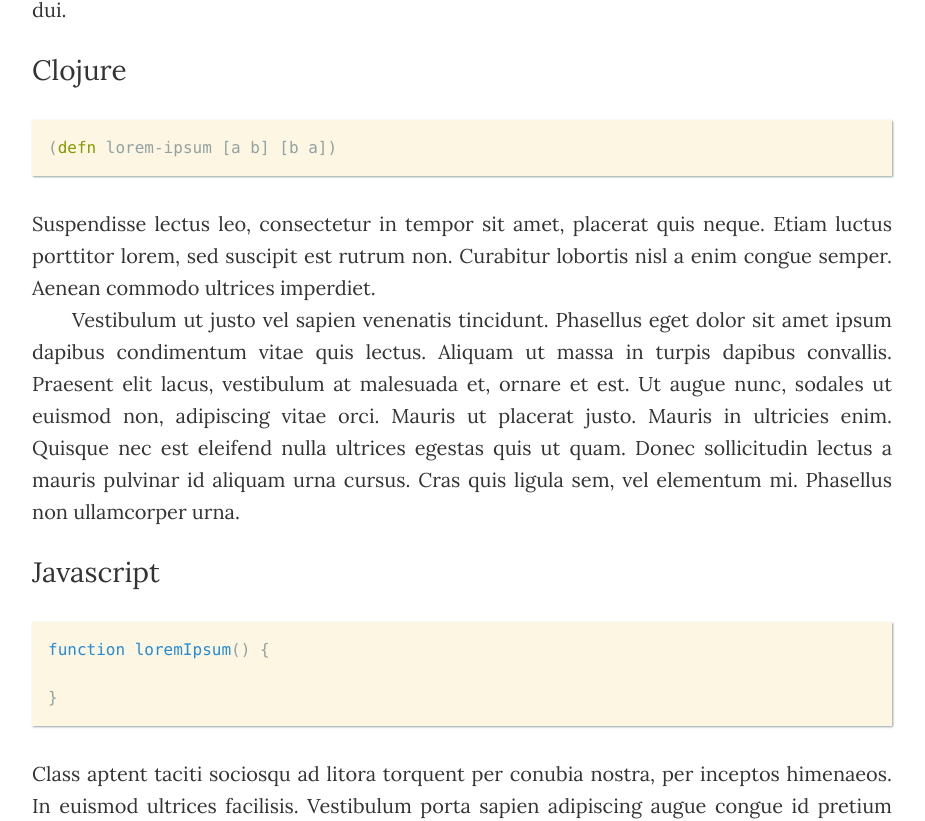
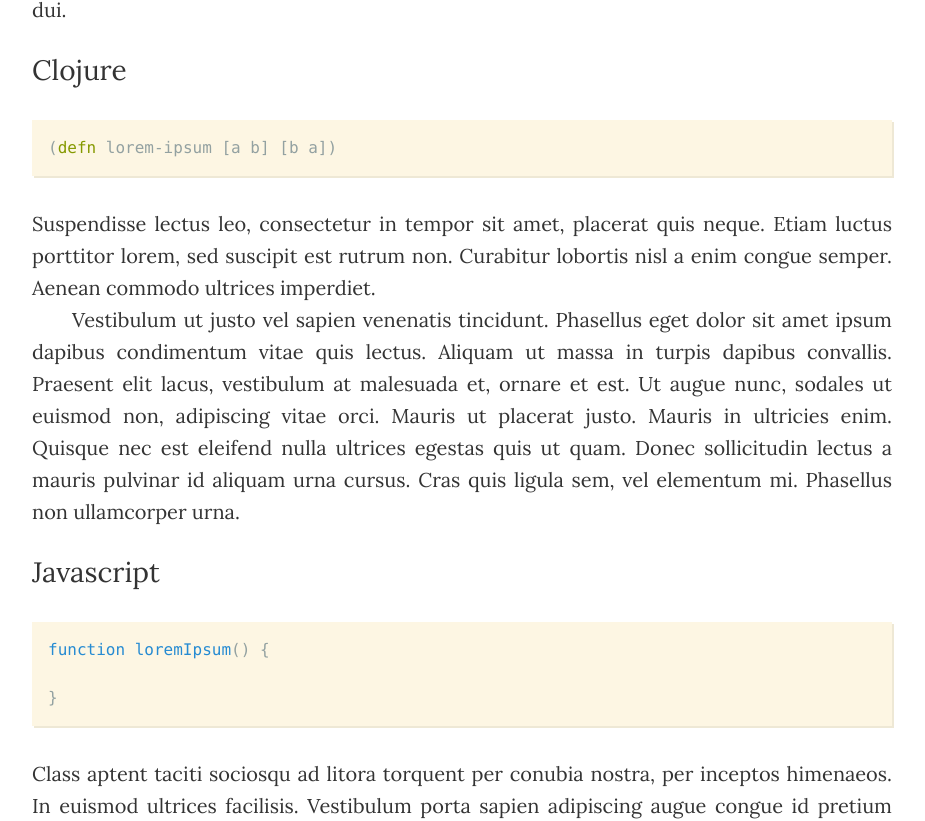
Before and after one commit to jayway/rpsallthethings, a Jekyll site: the page built from _posts/2014-12-05-welcome-to-rpsallthethings.md, in a window 1280 px wide. Shown: the part 1153-1974 px from the top of the page, without its empty margins (178-1103 px from the left). Built offline with Jekyll 4.4.1, drawn with Linux system fonts in a browser that asks for light colours.

```diff
--- a/_config.yml
+++ b/_config.yml
@@ -29,7 +29,7 @@ markdown: kramdown
 permalink: pretty
 highlighter: pygments
 
-paginate: 10
+paginate: 5
 paginate_path: "/page/:num"
 
 # SCSS
--- a/_layouts/post.html
+++ b/_layouts/post.html
@@ -9,8 +9,10 @@ layout: default
     </time>
   </p>
   <p class="authors">
+  {% assign authorCount = page.authors | size %}
+  {% if authorCount > 0 %}
   By
-  {% assign authorCount = page.authors | size %}
+  {% endif %}
   {% for author in page.authors %}
       {% if forloop.last %}
       and
@@ -35,8 +37,8 @@ layout: default
 
   <nav class="post-nav">
     {% if page.next %}
-      <a rel="next" href="{{ site.baseurl }}{{ page.next.url }}" id="next">
-        <span class="nav-title nav-title-next">Newer</span> &rarr;
+      <a rel="next" href="{{ site.baseurl }}{{ page.next.url }}" class="next">
+        <span class="nav-title nav-title-next">Newer</span>
       </a>
     {% endif %}
 
@@ -54,8 +56,8 @@ layout: default
     </div>
 
     {% if page.previous %}
-      <a rel="prev" href="{{ site.baseurl }}{{ page.previous.url }}" id="prev">
-        &larr; <span class="nav-title nav-title-prev">Older</span>
+      <a rel="prev" href="{{ site.baseurl }}{{ page.previous.url }}" class="prev">
+        <span class="nav-title nav-title-prev">Older</span>
       </a>
     {% endif %}
 
--- a/_scss/components/_syntax.scss
+++ b/_scss/components/_syntax.scss
@@ -2,12 +2,17 @@
 // https://gist.github.com/edwardhotchkiss/2005058
 
 .highlight {
-  box-shadow: 1px 1px 2px #93a1a1;
-  padding: $spacing-s $spacing-s;
+  box-shadow: 2px 2px 0 #eee8d5;
   background-color: #fdf6e3;
   font-size: 80%;
   margin: $spacing-m auto;
   color: lighten($text-color, 30%);
+  overflow: auto;
+
+  pre {
+    padding: 1em;
+    overflow: visible;
+  }
 }
 
 code {
--- a/_scss/pages/_home.scss
+++ b/_scss/pages/_home.scss
@@ -19,14 +19,7 @@ ul.posts {
   color: #888;
 
   a, span {
-    box-sizing: border-box;
     float: left;
     width: 50%;
-    padding: 20px;
-    text-decoration: none;
-
-    &:first-child {
-      text-decoration: none;
-    }
   }
 } // end .pagination
--- a/_scss/pages/_posts.scss
+++ b/_scss/pages/_posts.scss
@@ -1,6 +1,7 @@
 ul,
 ol {
   margin: $spacing-m 0;
+  padding: 0 2em;
   li {
     margin-bottom: $spacing-xs;
   }
@@ -53,16 +54,28 @@ main nav.post-nav {
 
 // Pagination
 
-#prev,
-#next {
+.prev,
+.next {
   position: absolute;
   z-index: 1;
 }
 
-#prev {
+.prev {
   left: 0;
+
+  &:before {
+    display: inline-block;
+    content: '\2190 ';
+    margin-right: .25em;
+  }
 }
 
-#next {
+.next {
   right: 0;
+
+  &:after {
+    display: inline-block;
+    content: ' \2192';
+    margin-left: .25em;
+  }
 }
```
Also changed, not shown: index.html (+7 -7 lines).
